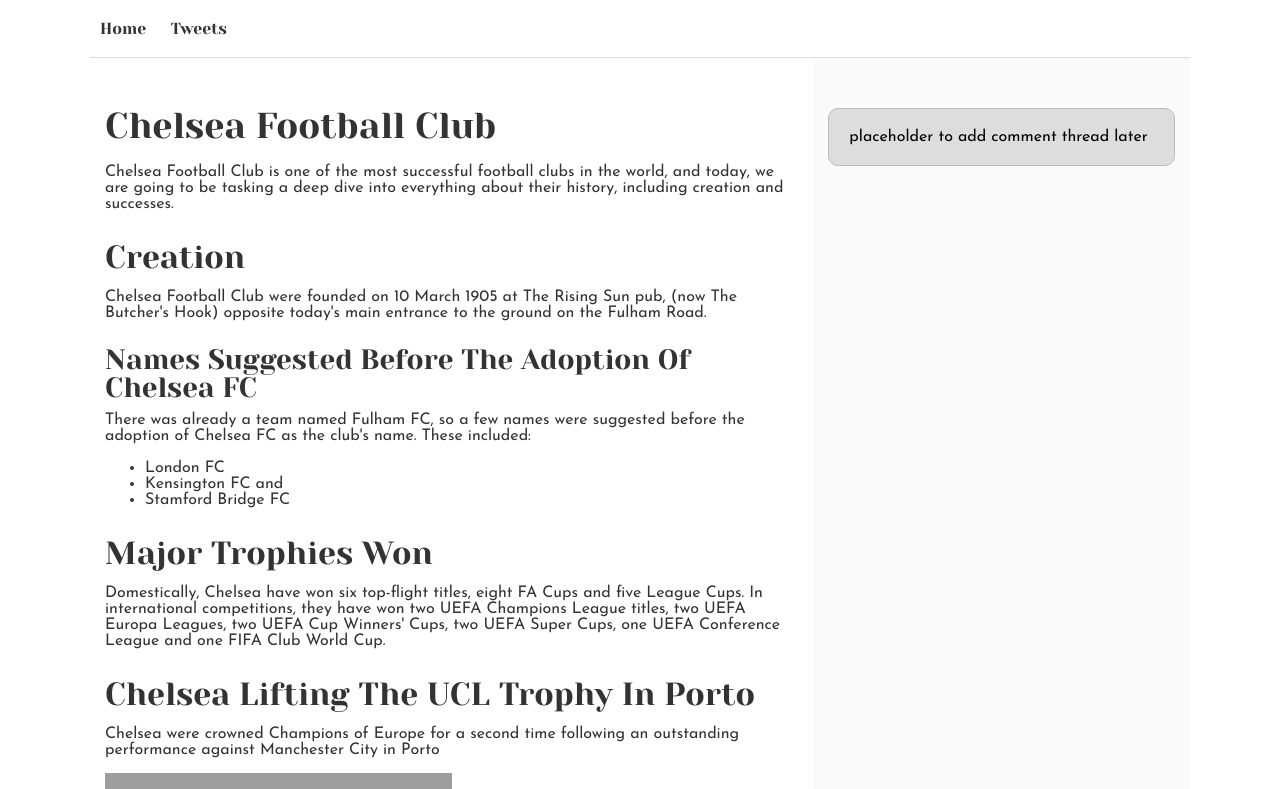
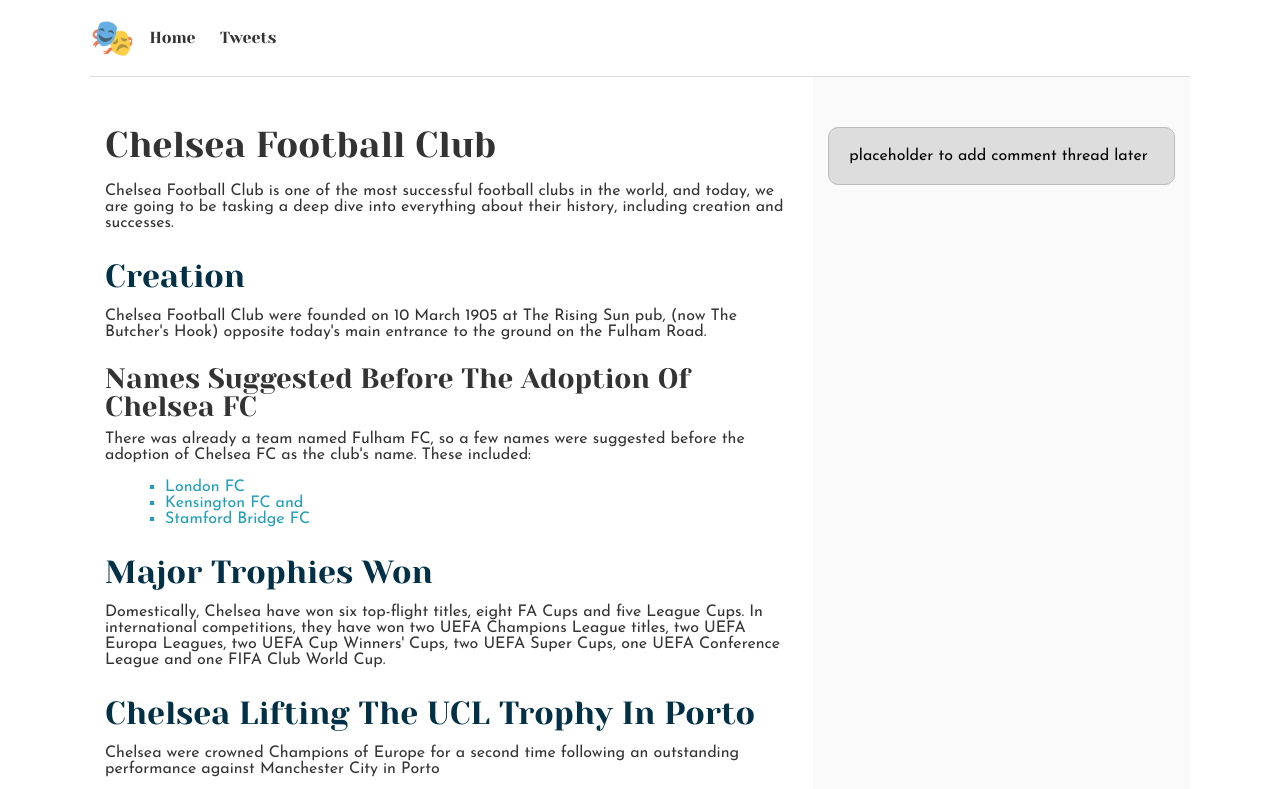
Before and after one commit to UbaniTheFirst/alx_html_css, a plain HTML site: page css_basic/index.html in a window 1280 px wide. Shown: the top 789 px of the page. Drawn offline with Linux system fonts and the light colour scheme; grey boxes are pictures that could not be loaded.

Commit message:
Styled article section and added Unicode logo

```diff
--- a/css_basic/index.html
+++ b/css_basic/index.html
@@ -13,6 +13,7 @@
 
     <header>
         <ul>
+            <li class="logo">&#127917;</li>
             <li><a href="index.html">Home</a></li>
             <li><a href="tweets.html">Tweets</a></li>
         </ul>
--- a/css_basic/styles.css
+++ b/css_basic/styles.css
@@ -20,6 +20,15 @@
     overflow-y: auto;
 }
 
+article h2 {
+    color: #023047;
+}
+
+article ul {
+    list-style: square;
+    margin-left: 20px;
+    color: #219ebc; }
+
 /* Give <aside> 1/3 of the space */
 aside {
     flex: 1;
```
